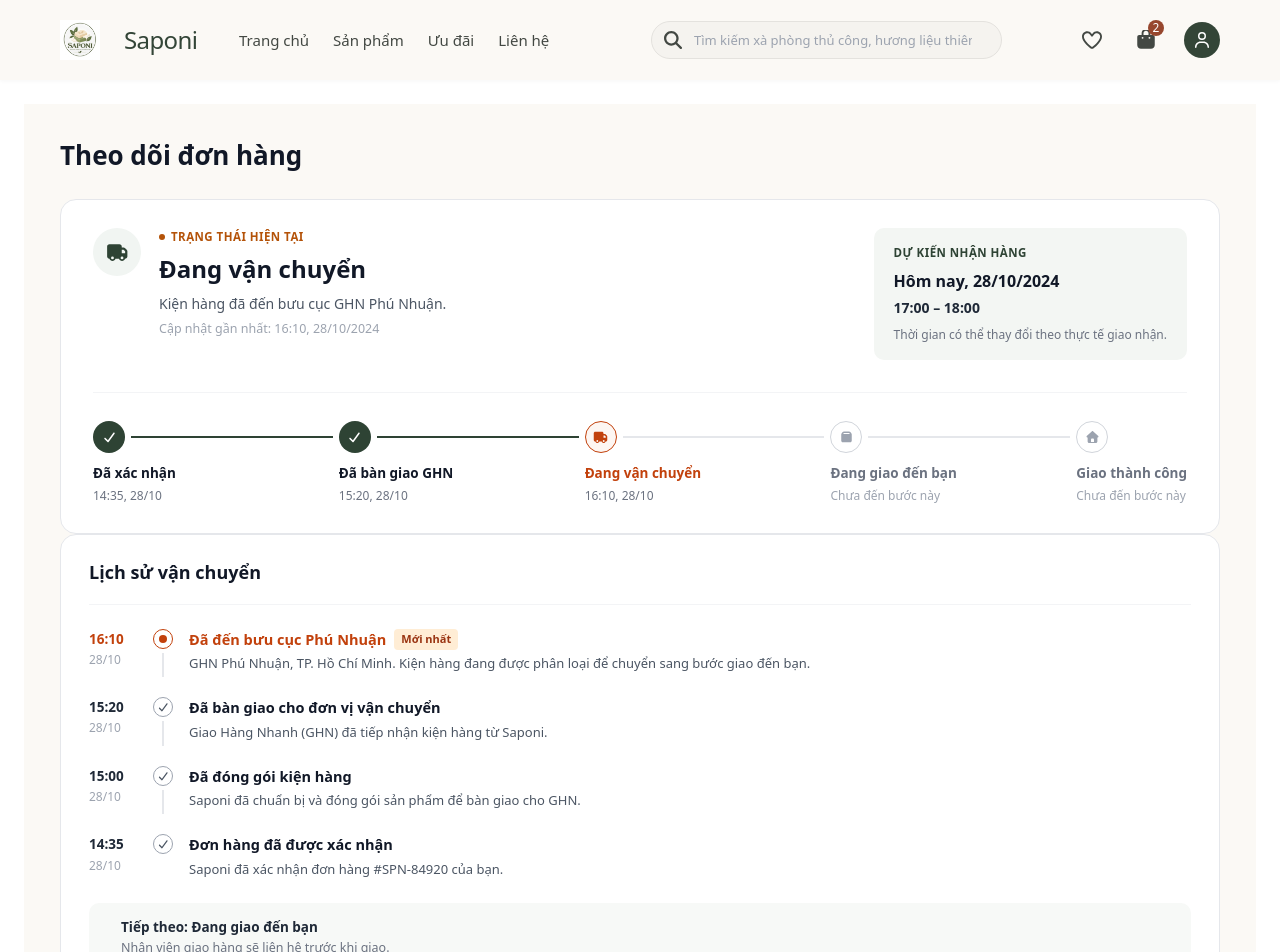
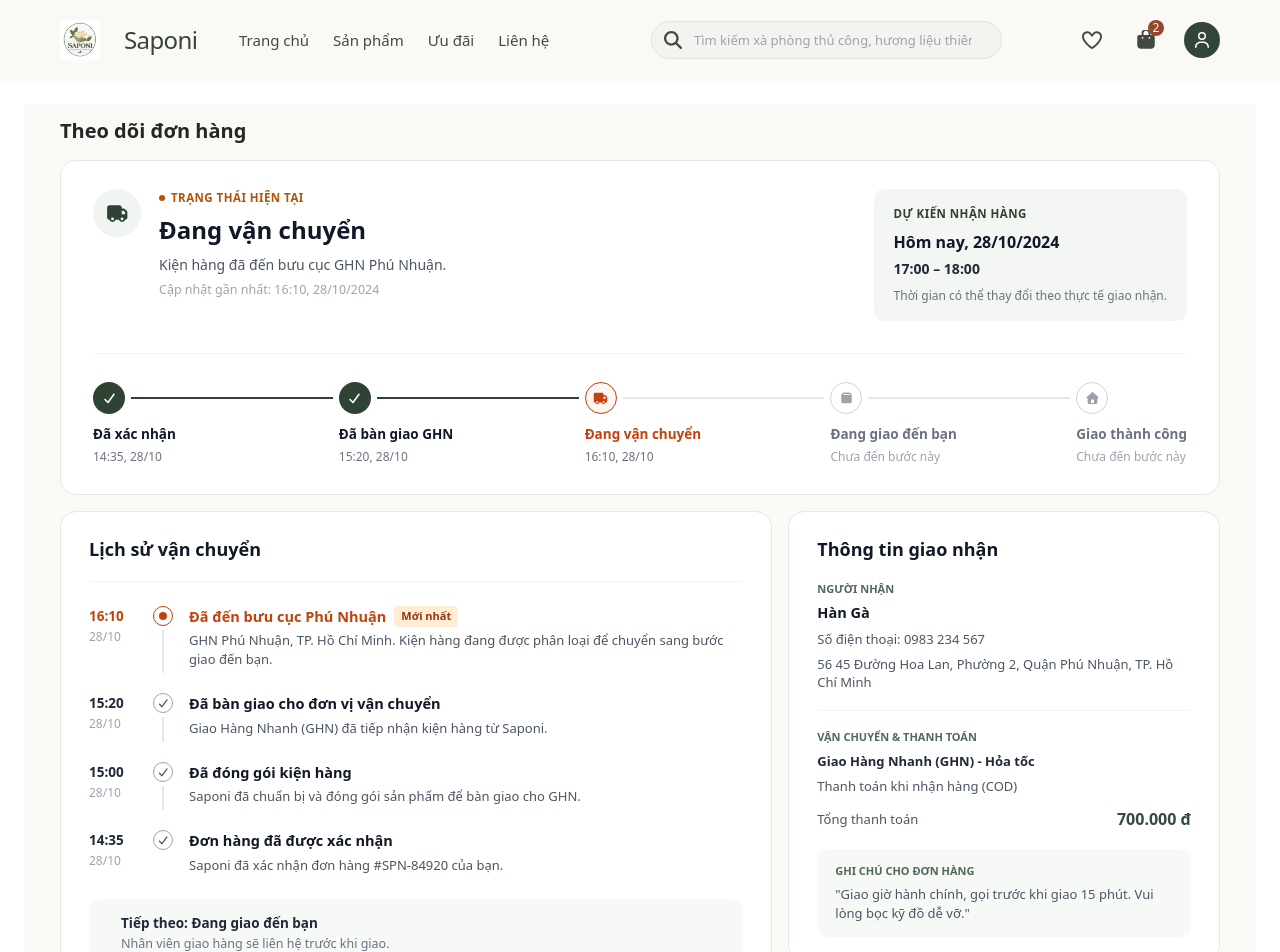
Before and after one commit to 23130087-AnhHan/FrontEnd_BanXaPhong, a React (Vite) app: page /tai-khoan/don-hang/track in a window 1280 px wide. Shown: the top 952 px of the page. Built offline with nearby package versions, Linux system fonts and the light colour scheme.

Commit message:
feat: thêm component shippingInfor

```diff
--- a/src/pages/OrderTrack/OrderTrack.scss
+++ b/src/pages/OrderTrack/OrderTrack.scss
@@ -1,18 +1,37 @@
 .order-track-page {
-  padding: 32px 32px 64px;
-  background-color: #fbf9f5;
-  min-height: 85vh;
+  min-height: 100vh;
+  padding: 12px 32px 40px;
+  background: #fbf9f5;
   box-sizing: border-box;
 
-  .order-track-container {
+  .order-track-container,
+  .bottom-container {
     max-width: 1160px;
     margin: 0 auto;
   }
 
-  h1.page-title {
-    margin: 0 0 24px 0;
-    font-size: 26px;
+  .page-title {
+    margin: 0 0 14px;
+    font-size: 20px;
     font-weight: 700;
-    color: #111827;
+    color: #252525;
+  }
+
+  .bottom-container {
+    display: grid;
+    grid-template-columns: 1.65fr 1fr;
+    gap: 16px;
+    margin-top: 16px;
+    align-items: start;
   }
 }
+
+@media (max-width: 700px) {
+  .order-track-page {
+    padding: 16px;
+
+    .bottom-container {
+      grid-template-columns: 1fr;
+    }
+  }
+}
--- a/src/pages/OrderTrack/OrderTrack.tsx
+++ b/src/pages/OrderTrack/OrderTrack.tsx
@@ -1,5 +1,6 @@
 import OrderStatus from './components/OrderStatus'
 import HistoryDelivery from './components/HistoryDelivery'
+import ShippingInfo from './components/ShippingInfo'
 import './OrderTrack.scss'
 
 export default function OrderTrack() {
@@ -8,7 +9,10 @@ export default function OrderTrack() {
             <div className="order-track-container">
                 <h1 className="page-title">Theo dõi đơn hàng</h1>
                 <OrderStatus />
+            </div>
+            <div className="bottom-container">
                 <HistoryDelivery />
+                <ShippingInfo />
             </div>
         </div>
     )
--- /dev/null
+++ b/src/pages/OrderTrack/components/ShippingInfo.scss
@@ -0,0 +1,80 @@
+.shipping-card {
+    padding: 24px 28px;
+    background: #fff;
+    border: 1px solid #e5e7eb;
+    border-radius: 16px;
+    box-sizing: border-box;
+    min-width: 0;
+    color: #4b5563;
+
+    h3 {
+        margin: 0 0 18px;
+        font-size: 18px;
+        font-weight: 700;
+        color: #111827;
+    }
+
+    h4 {
+        margin: 5px 0;
+        font-size: 14.5px;
+        font-weight: 700;
+        color: #111827;
+    }
+
+    p {
+        margin: 6px 0;
+        font-size: 13px;
+        line-height: 1.45;
+        color: #4b5563;
+    }
+
+    .section-label {
+        display: block;
+        margin-bottom: 5px;
+        font-size: 11px;
+        font-weight: 700;
+        color: #52685b;
+    }
+
+    .shipping-divider {
+        margin: 18px 0;
+        border-top: 1px solid #f3f4f6;
+    }
+
+    .shipping-method {
+        color: #1f2937;
+        font-weight: 600;
+    }
+
+    .total-price {
+        display: flex;
+        justify-content: space-between;
+        align-items: center;
+        margin-top: 12px;
+
+        span {
+            font-size: 13px;
+            color: #4b5563;
+        }
+
+        strong {
+            font-size: 16px;
+            font-weight: 700;
+            color: #344b3b;
+        }
+    }
+
+    .shipping-note {
+        margin-top: 18px;
+        padding: 14px 18px;
+        border-radius: 10px;
+        background: #f7f9f7;
+
+        p {
+            margin: 0;
+            font-size: 13px;
+            line-height: 1.45;
+            color: #4b5563;
+        }
+    }
+}
--- /dev/null
+++ b/src/pages/OrderTrack/components/ShippingInfo.tsx
@@ -0,0 +1,40 @@
+
+import './ShippingInfo.scss';
+
+export default function ShippingInfo() {
+    return (
+        <div className="shipping-card">
+            <h3>Thông tin giao nhận</h3>
+
+            <div className="shipping-section">
+                <span className="section-label">NGƯỜI NHẬN</span>
+                <h4>Hàn Gà</h4>
+                <p>Số điện thoại: 0983 234 567</p>
+                <p>56 45 Đường Hoa Lan, Phường 2, Quận Phú Nhuận, TP. Hồ Chí Minh</p>
+            </div>
+
+            <div className="shipping-divider"></div>
+
+            <div className="shipping-section">
+                <span className="section-label">VẬN CHUYỂN & THANH TOÁN</span>
+                <p className="shipping-method">
+                    Giao Hàng Nhanh (GHN) - Hỏa tốc
+                </p>
+                <p>Thanh toán khi nhận hàng (COD)</p>
+
+                <div className="total-price">
+                    <span>Tổng thanh toán</span>
+                    <strong>700.000 đ</strong>
+                </div>
+            </div>
+
+            <div className="shipping-note">
+                <span className="section-label">GHI CHÚ CHO ĐƠN HÀNG</span>
+                <p>
+                    "Giao giờ hành chính, gọi trước khi giao 15 phút.
+                    Vui lòng bọc kỹ đồ dễ vỡ."
+                </p>
+            </div>
+        </div>
+    );
+}
```
Also changed, not shown: 1 other file (tests, documents, lock files or other folders).
